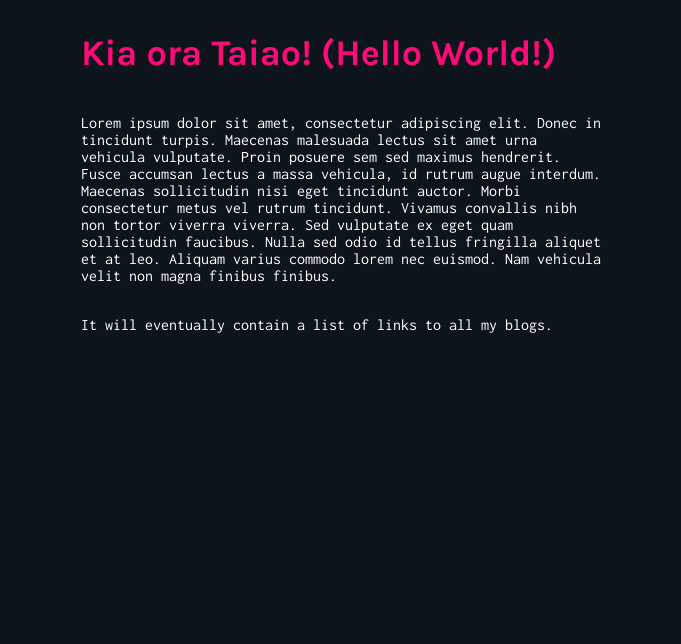
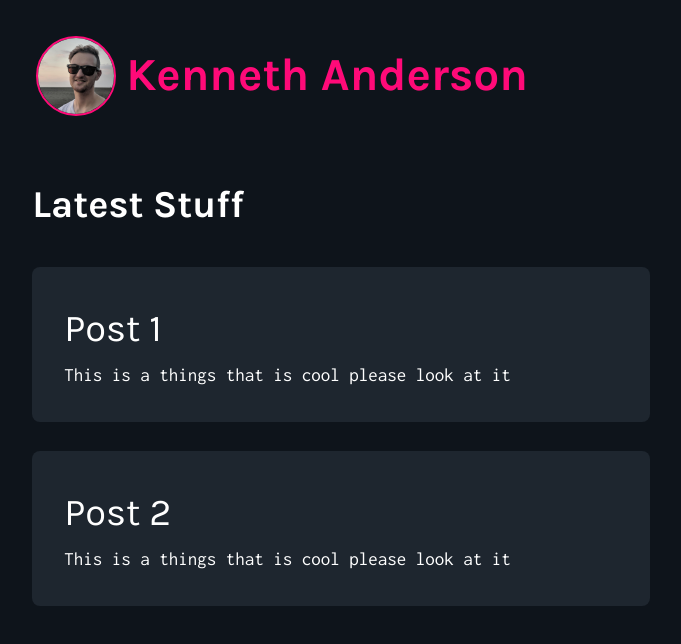
Before and after one commit to AndKenneth/andkenneth.github.io, a plain HTML site: page index.html in a window 1280 px wide. Shown: the whole page, without its empty margins (299-980 px from the left). Drawn offline with Linux system fonts and the light colour scheme.

Commit message:
Add styling and structure to blog

```diff
--- a/index.html
+++ b/index.html
@@ -10,14 +10,23 @@
 
 <body>
   <main class="wrapper">
-    <h1>Kia ora Taiao! (Hello World!)</h1>
-    <p> Lorem ipsum dolor sit amet, consectetur adipiscing elit. Donec in tincidunt turpis. Maecenas malesuada lectus
-      sit amet urna vehicula vulputate. Proin posuere sem sed maximus hendrerit. Fusce accumsan lectus a massa vehicula,
-      id rutrum augue interdum. Maecenas sollicitudin nisi eget tincidunt auctor. Morbi consectetur metus vel rutrum
-      tincidunt. Vivamus convallis nibh non tortor viverra viverra. Sed vulputate ex eget quam sollicitudin faucibus.
-      Nulla sed odio id tellus fringilla aliquet et at leo. Aliquam varius commodo lorem nec euismod. Nam vehicula velit
-      non magna finibus finibus.</p>
-    <p> It will eventually contain a list of links to all my blogs. </p>
+    <div class="headline">
+      <img class="profile-icon" src="assets/kenneth_icon.jpg" alt="picture of the blog writer"/><h1>   Kenneth Anderson</h1>
+    </div>
+
+    <h2>Latest Stuff</h2>
+    <div class="content-wrapper">
+      <div class="content-item">
+        <div class="content-title">Post 1</div>
+        <div class="content-description">This is a things that is cool please look at it</div>
+      </div>
+      <div class="content-item">
+        <div class="content-title">Post 2</div>
+        <div class="content-description">This is a things that is cool please look at it</div>
+      </div>
+    </div>
+
+
   </main>
 </body>
 
--- a/styles/main.css
+++ b/styles/main.css
@@ -2,13 +2,28 @@ body {
     font-family: 'Inconsolata', monospace;
     color: white;
     background-color: hsl(210deg, 30%, 8%);
+    font-size: 19px;
+}
+
+*, ::before, ::after {
+    line-height: 1.6;
+}
+
+::selection {
+    background-color: cyan;
 }
 
 h1 {
     font-family: 'Karla', sans-serif;
     color: rgb(255, 10, 120);
     font-style: bold;
-    font-size: 36;
+    font-size: 46;
+}
+
+h2 {
+    font-family: 'Karla', sans-serif;
+    font-style: bold;
+    font-size: 38;
 }
 
 .wrapper {
@@ -22,3 +37,35 @@ h1 {
 .wrapper > * {
     grid-column: 2;
 }
+
+.profile-icon {
+    font-size: 38;
+    height: 2em;
+    border-radius: 50%;
+    border-color: rgb(255, 10, 120);
+    border-width: 2px;
+    border-style: solid;
+    margin-right: 10px;
+    margin-left: 4px;
+}
+
+.headline {
+    display: flex;
+    align-items: center;
+}
+
+.content-wrapper {
+    display: grid;
+    gap: 1.5em;
+}
+
+.content-item {
+    padding: 32px;
+    background-color: hsl(210deg, 22%, 15%);
+    border-radius: 8px;
+}
+
+.content-title {
+    font-family: 'Karla', sans-serif;
+    font-size: 38;
+}
```
Also changed, not shown: assets/kenneth_icon.jpg (added).
